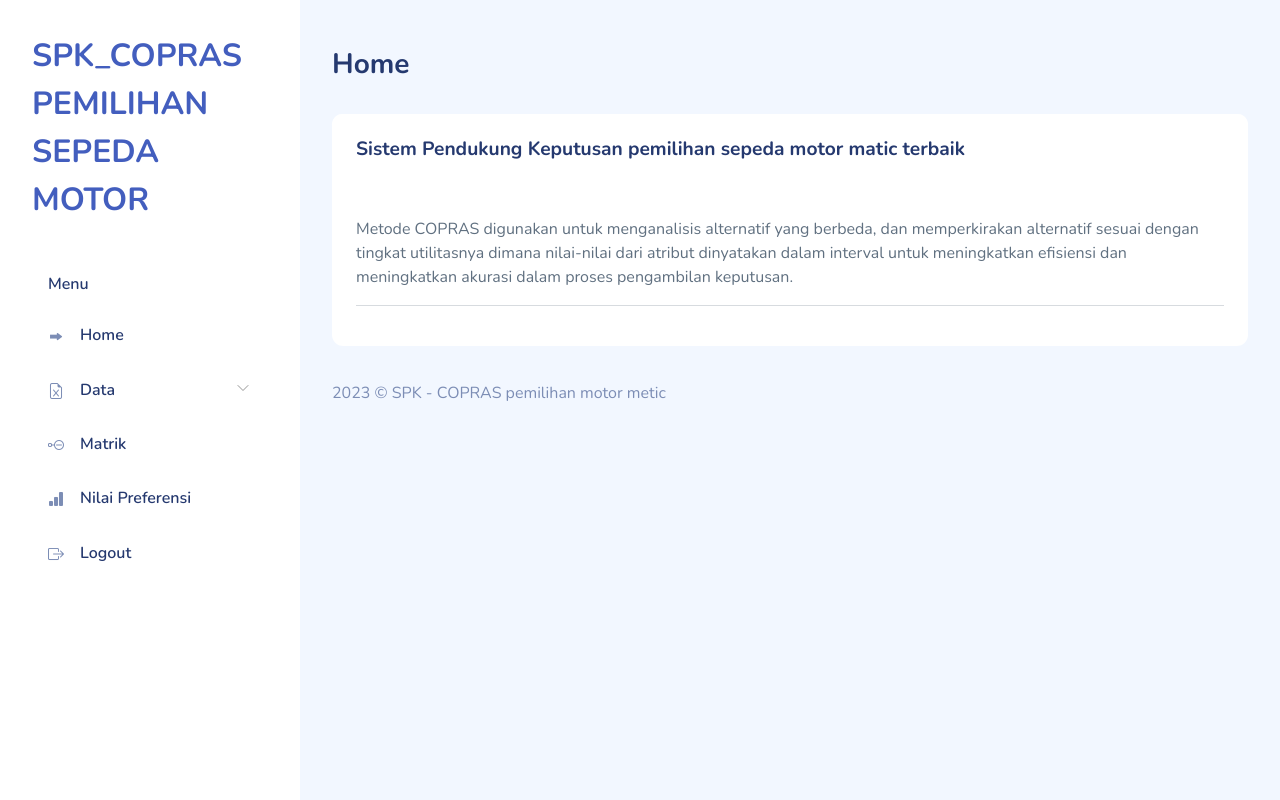
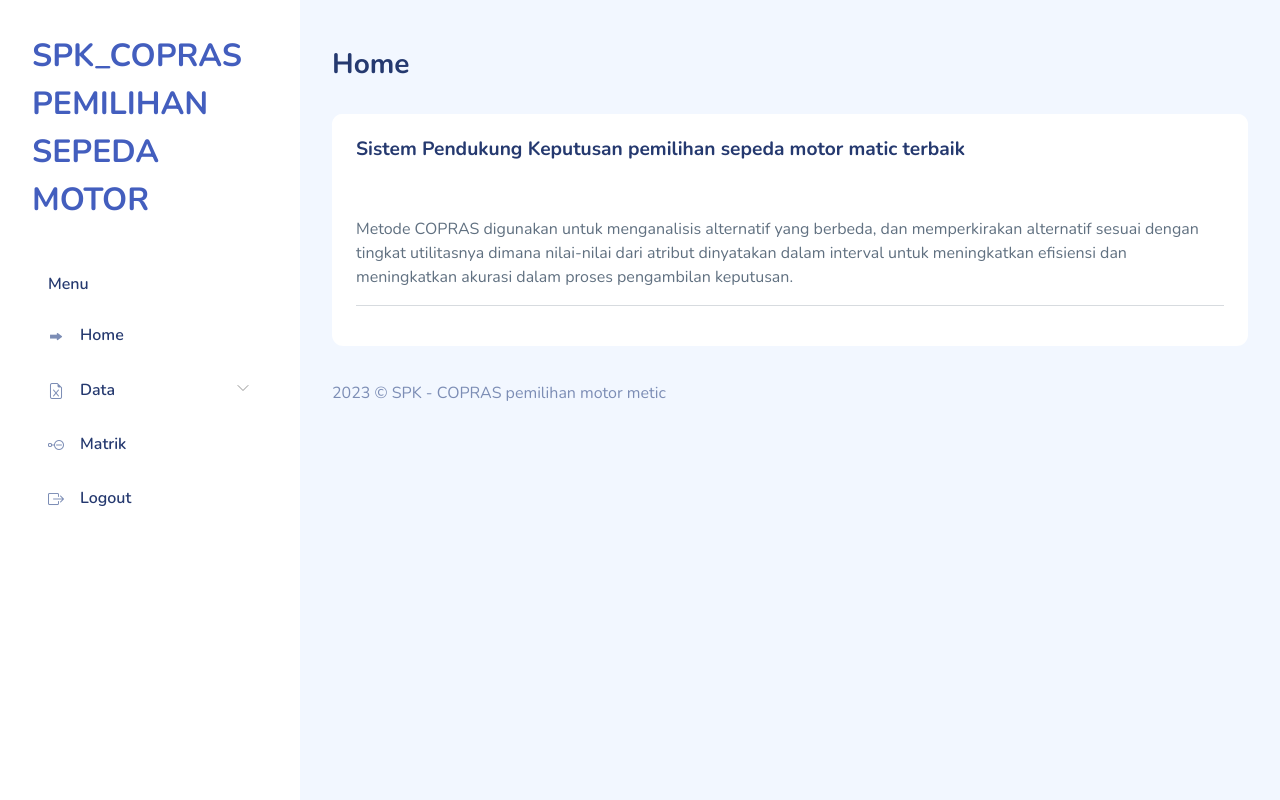
Before and after one commit to MeDopamine/SPK-COPRAS, a PHP site: page /index.php in a window 1280 px wide. Run offline with PHP 8.4, Linux system fonts and the light colour scheme; a user stored in the database is signed in; some libraries are stand-ins or nearby versions.

Commit message:
ubah dikit

```diff
--- a/layout/sidebar.php
+++ b/layout/sidebar.php
@@ -44,13 +44,6 @@
                 </li>
 
                 <li class="sidebar-item">
-                    <a href="preferensi.php" class='sidebar-link'>
-                        <i class="bi bi-bar-chart-fill"></i>
-                        <span>Nilai Preferensi</span>
-                    </a>
-                </li>
-
-                <li class="sidebar-item">
                     <a href="logout.php" class='sidebar-link'>
                         <i class="bi bi-box-arrow-right"></i>
                         <span>Logout</span>
```
